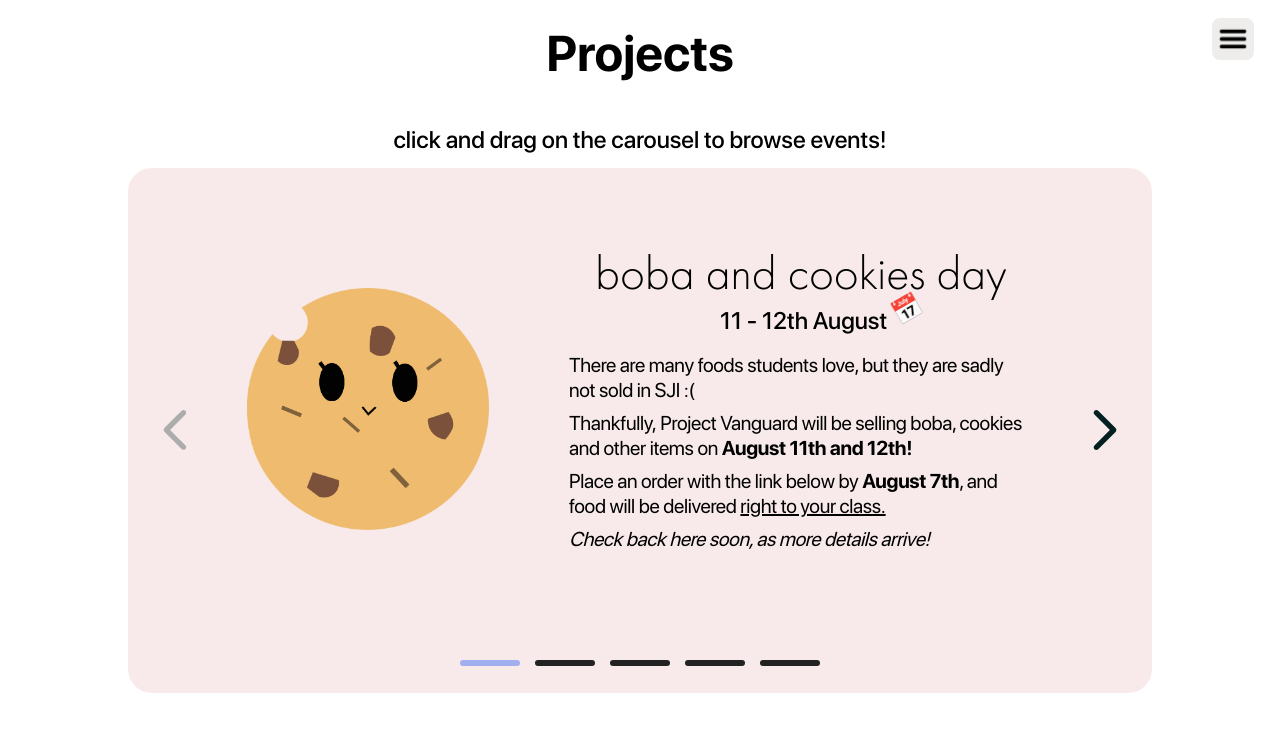
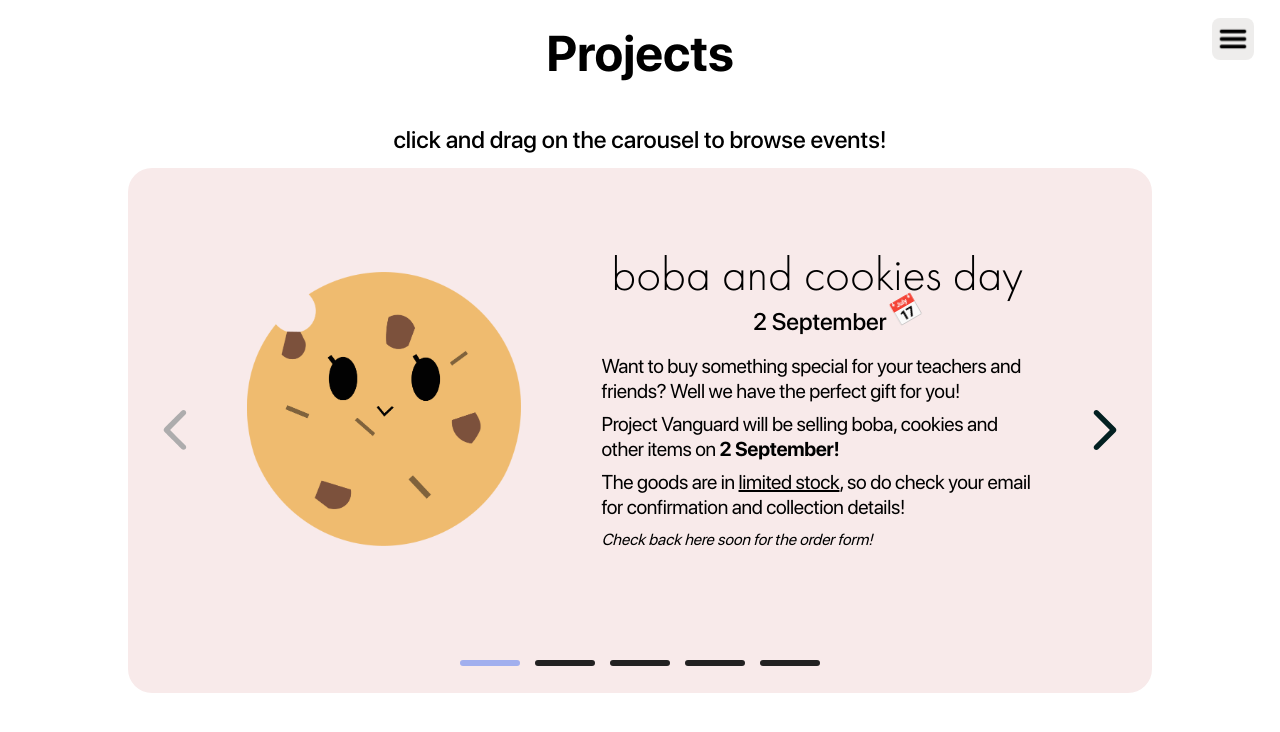
Before and after one commit to realemeralds/YFC-Project-backend, a Next.js app: page /projects in a window 1280 px wide. Shown: the top 732 px of the page. Built offline with nearby package versions, Linux system fonts and the light colour scheme.

Commit message:
:sparkles: updated projects

```diff
--- a/components/CarouselContainer.jsx
+++ b/components/CarouselContainer.jsx
@@ -77,27 +77,24 @@ const CarouselContainer = () => {
                       boba and cookies day
                     </p>
                     <p className="font-medium text-center text-xl xsm:text-2xl relative left-5 mb-4">
-                      11 - 12th August{" "}
+                      2 September{" "}
                       <span className="inline-block relative rotate-[-30deg] bottom-3 ">
                         📅
                       </span>
                     </p>
                     <p className="text-[20px] tracking-tight leading-tight mb-2 project:block hidden">
-                      There are many foods students love, but they are sadly not
-                      sold in SJI :(
+                      Want to buy something special for your teachers and
+                      friends? Well we have the perfect gift for you!
                     </p>
                     <p className="text-[20px] tracking-tight leading-tight">
-                      <span className="project:inline-block hidden">
-                        Thankfully,
+                      Project Vanguard will be selling boba, cookies and other
+                      items on <b>2 September!</b>{" "}
+                      <span className="xsm:inline-block hidden my-2 xsm:mb-2 ">
+                        The goods are in <u>limited stock</u>, so do check your
+                        email for confirmation and collection details!
                       </span>{" "}
-                      Project Vanguard will be selling boba, cookies and other
-                      items on <b>August 11th and 12th!</b>{" "}
-                      <span className="xsm:inline-block hidden my-2 xsm:mb-2 ">
-                        Place an order with the link below by <b>August 7th</b>,
-                        and food will be delivered <u>right to your class.</u>
-                      </span>{" "}
-                      <i>Check back here soon, as more details arrive!</i>
                     </p>
+                    <i>Check back here soon for the order form!</i>
                     <a>
                       <button className="bg-white rounded-3xl items-start px-6 py-3 project:w-[80%] w-full mt-3 hidden">
                         <p className="text-start text-xl sm:text-2xl text-firstAccent font-medium mb-1">
```
